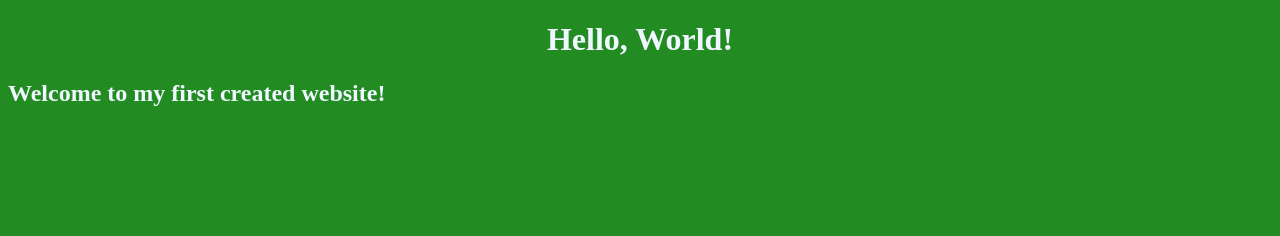
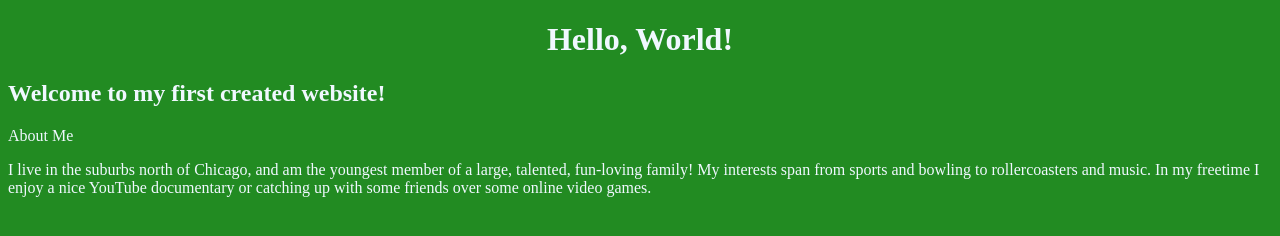
Before and after one commit to farmtonwester/my-personal-website, a plain HTML site: page index.html in a window 1280 px wide. Drawn offline with Linux system fonts and the light colour scheme.

Commit message:
updated about me section

```diff
--- a/index.html
+++ b/index.html
@@ -7,5 +7,7 @@
     <body>
         <h1>Hello, World!</h1>
         <script src="script.js"></script>
+        <p>About Me</p>
+        <p>I live in the suburbs north of Chicago, and am the youngest member of a large, talented, fun-loving family! My interests span from sports and bowling to rollercoasters and music. In my freetime I enjoy a nice YouTube documentary or catching up with some friends over some online video games.</p>
     </body>
 </html>
```
